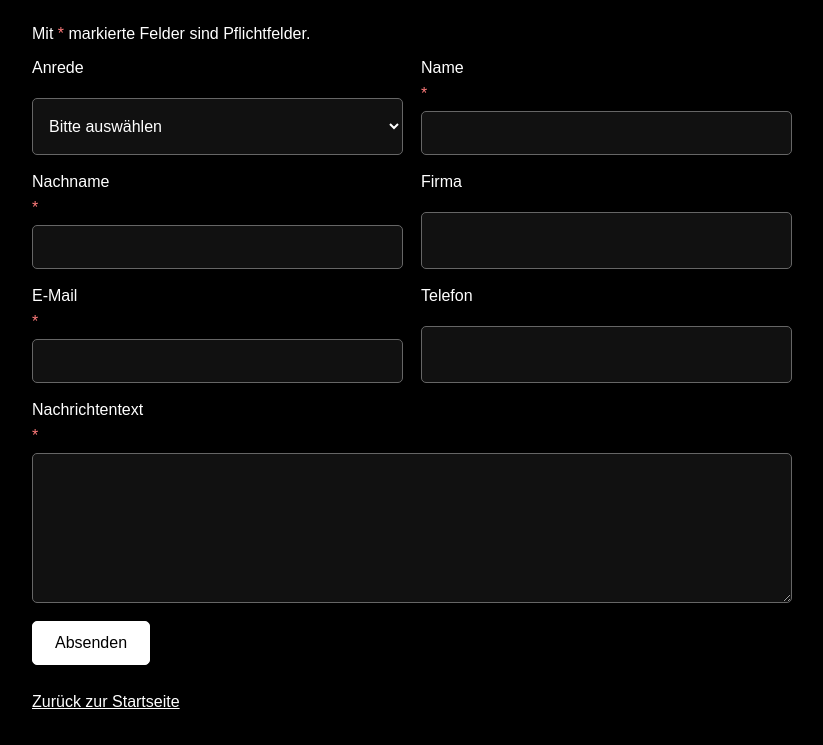
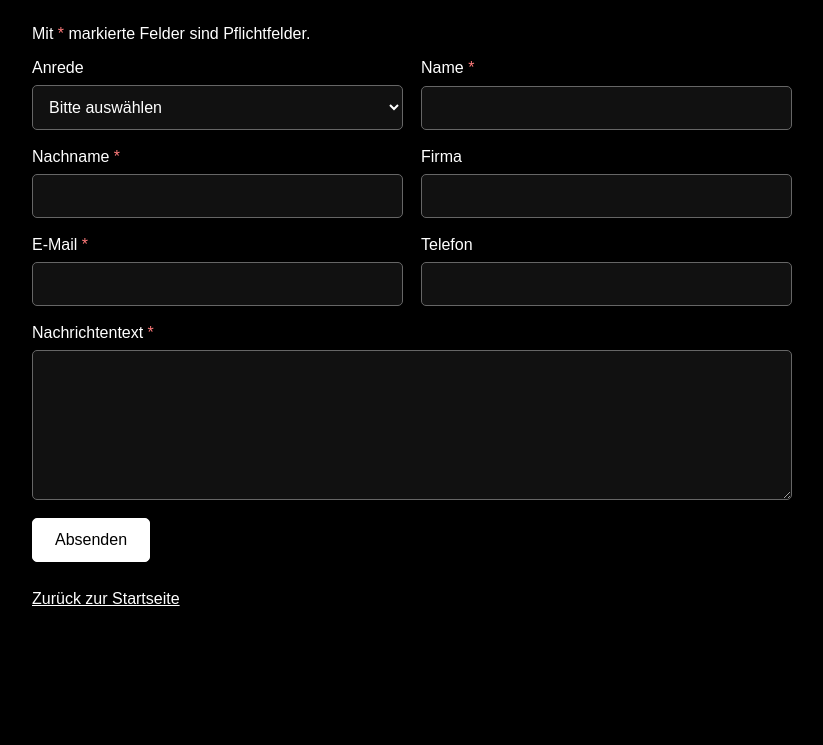
Before and after one commit to flo855/website_Synchronica, a plain HTML site: page contact.html in a window 1280 px wide. Shown: the part 125-870 px from the top of the page, without its empty margins (228-1051 px from the left). After the commit the page ends 800 px from the top, so only its background shows below. Drawn offline with Linux system fonts and the light colour scheme.

Commit message:
Keep required markers beside field labels
Co-authored-by: Copilot <223556219+Copilot@users.noreply.github.com>

```diff
--- a/contact.html
+++ b/contact.html
@@ -119,11 +119,11 @@
           </select>
         </label>
         <label for="first-name">
-          Name <span class="required-mark" aria-hidden="true">*</span>
+          <span>Name <span class="required-mark" aria-hidden="true">*</span></span>
           <input id="first-name" name="Name" autocomplete="given-name" required />
         </label>
         <label for="last-name">
-          Nachname <span class="required-mark" aria-hidden="true">*</span>
+          <span>Nachname <span class="required-mark" aria-hidden="true">*</span></span>
           <input id="last-name" name="Nachname" autocomplete="family-name" required />
         </label>
         <label for="company">
@@ -131,7 +131,7 @@
           <input id="company" name="Firma" autocomplete="organization" />
         </label>
         <label for="email">
-          E-Mail <span class="required-mark" aria-hidden="true">*</span>
+          <span>E-Mail <span class="required-mark" aria-hidden="true">*</span></span>
           <input id="email" name="E-Mail" type="email" autocomplete="email" required />
         </label>
         <label for="phone">
@@ -139,7 +139,7 @@
           <input id="phone" name="Telefon" type="tel" autocomplete="tel" />
         </label>
         <label class="full-width" for="message">
-          Nachrichtentext <span class="required-mark" aria-hidden="true">*</span>
+          <span>Nachrichtentext <span class="required-mark" aria-hidden="true">*</span></span>
           <textarea id="message" name="Nachricht" required></textarea>
         </label>
         <button class="full-width" type="submit">Absenden</button>
```
